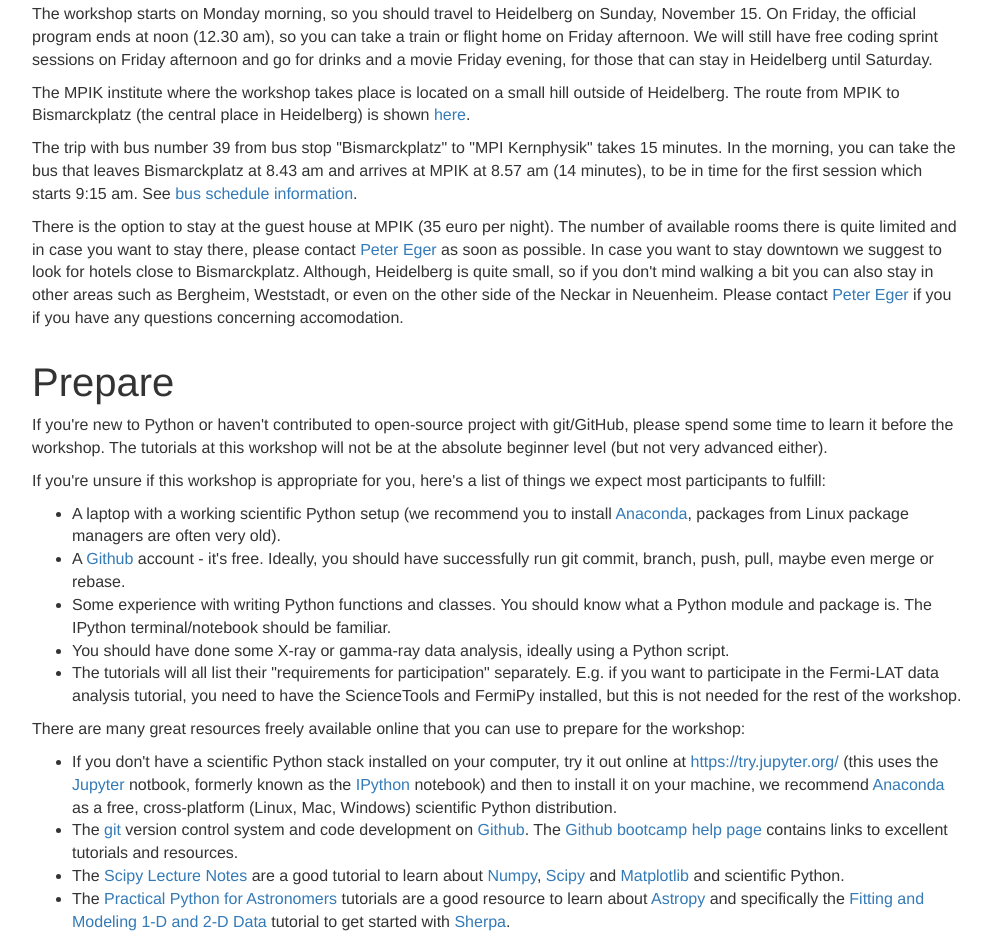
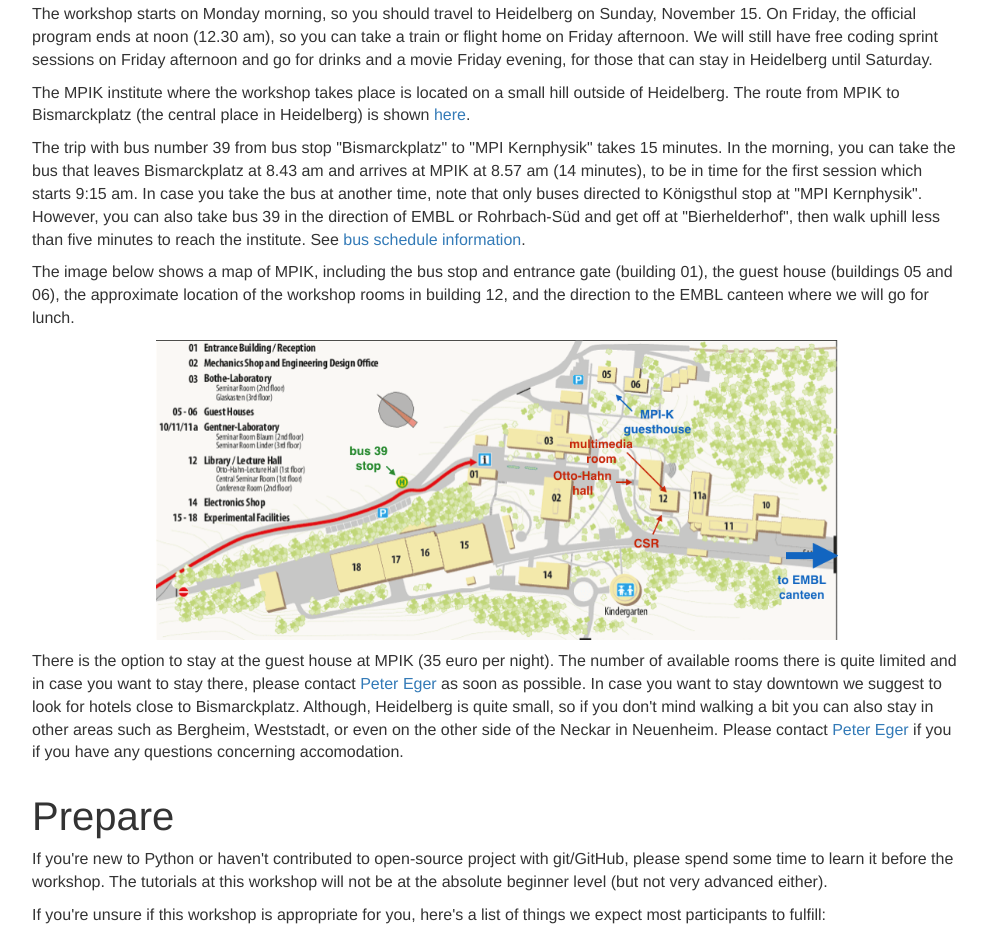
Before and after one commit to gammapy/PyGamma15, a plain HTML site: page index.html in a window 1280 px wide. Shown: the part 5586-6523 px from the top of the page, without its empty margins (143-1131 px from the left). Drawn offline with nearby package versions, Linux system fonts and the light colour scheme.

Commit message:
more info in logistics
including map

```diff
--- a/index.html
+++ b/index.html
@@ -670,9 +670,30 @@
             </p>
             <p>
                 The trip with bus number 39 from bus stop "Bismarckplatz" to "MPI Kernphysik"  takes 15 minutes.
-                In the morning, you can take the bus that leaves Bismarckplatz at 8.43 am and arrives at MPIK at 8.57 am (14 minutes), to be in time for the first session which starts 9:15 am.
+                In the morning, you can take the bus that leaves
+            Bismarckplatz at 8.43 am and arrives at MPIK at 8.57 am
+            (14 minutes), to be in time for the first session which
+            starts 9:15 am. In case you take the bus at another time,
+            note that only buses directed to K&ouml;nigsthul stop at
+            "MPI Kernphysik". However, you can also take bus 39 in the
+            direction of EMBL or Rohrbach-S&uuml;d and get off at
+            "Bierhelderhof", then walk uphill less than five minutes
+            to reach the institute.
                 See <a href="https://www.rnv-online.de/english.html">bus schedule information</a>.
             </p>
+            <p>
+            The image below shows a map of MPIK, including the bus
+            stop and entrance gate (building 01), the guest house
+            (buildings 05 and 06), the approximate location of the
+            workshop rooms in building 12, and the direction to the
+            EMBL canteen where we will go for lunch.
+            </p>
+            <p><table border=0 align='center'>
+              <tr>
+                  <td align='center'><img src="static/MPIK_map.png" alt='map' height="300px"></td>
+              </tr>
+           </table>
+           </p>
             <p>
                 There is the option to stay at the guest house at MPIK (35 euro per night).
                 The number of available rooms there is quite limited and in case you want to stay there, please
```
Also changed, not shown: static/MPIK_map.png (added).
